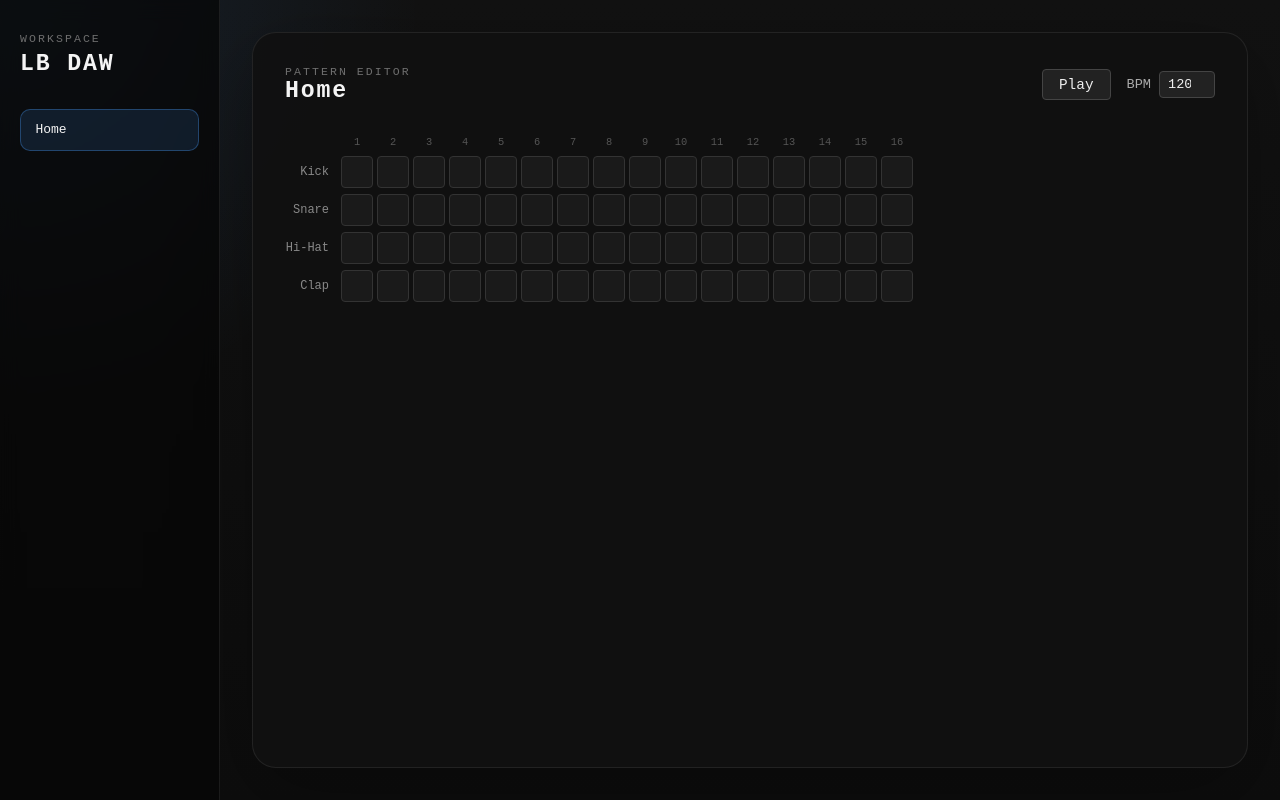
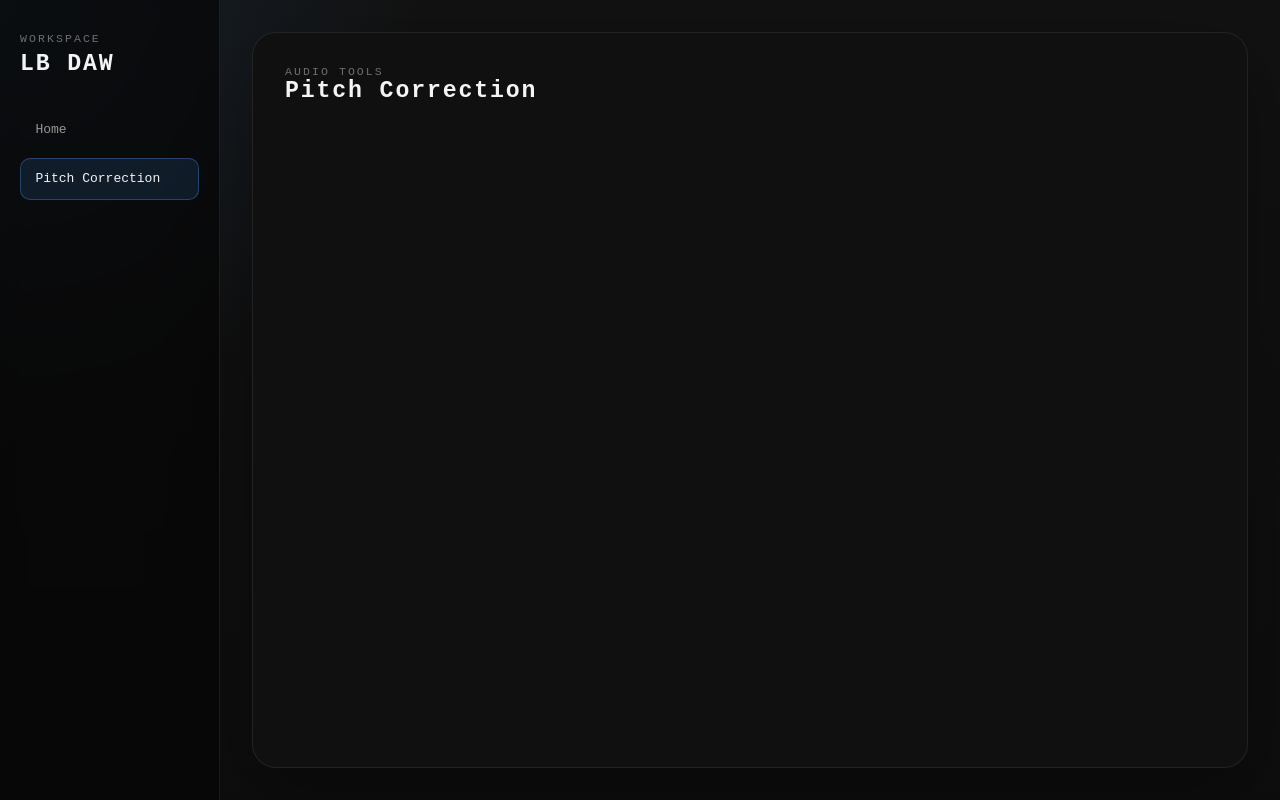
Before and after one commit to brightone369/lb-daw, a React (Vite) app: page /pitch-correction in a window 1280 px wide. Before the commit this address led to /. Built offline with nearby package versions, Linux system fonts and the light colour scheme.

Commit message:
feat: add empty pitch correction page

```diff
--- a/src/App.tsx
+++ b/src/App.tsx
@@ -1,9 +1,11 @@
 import { NavLink, Navigate, Route, Routes } from 'react-router-dom';
 import HomePage from './pages/HomePage';
+import PitchCorrectionPage from './pages/PitchCorrectionPage';
 import './App.css';
 
 const navigationItems = [
   { to: '/', label: 'Home' },
+  { to: '/pitch-correction', label: 'Pitch Correction' },
 ];
 
 export default function App() {
@@ -32,6 +34,7 @@ export default function App() {
       <main className="app-content">
         <Routes>
           <Route path="/" element={<HomePage />} />
+          <Route path="/pitch-correction" element={<PitchCorrectionPage />} />
           <Route path="*" element={<Navigate to="/" replace />} />
         </Routes>
       </main>
--- /dev/null
+++ b/src/pages/PitchCorrectionPage.tsx
@@ -0,0 +1,12 @@
+export default function PitchCorrectionPage() {
+  return (
+    <section className="page-panel">
+      <header className="page-header">
+        <div>
+          <p className="page-eyebrow">Audio Tools</p>
+          <h2 className="page-title">Pitch Correction</h2>
+        </div>
+      </header>
+    </section>
+  );
+}
```
